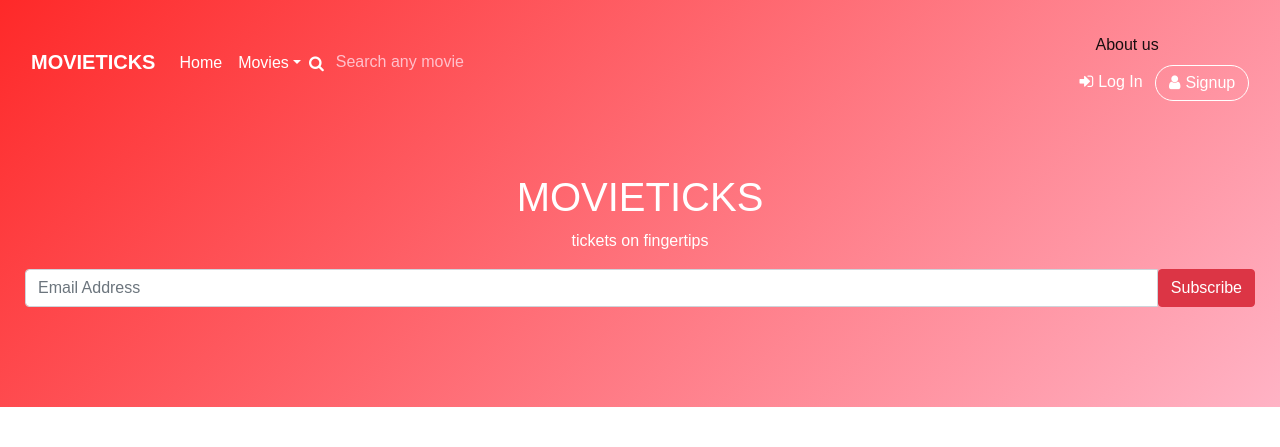
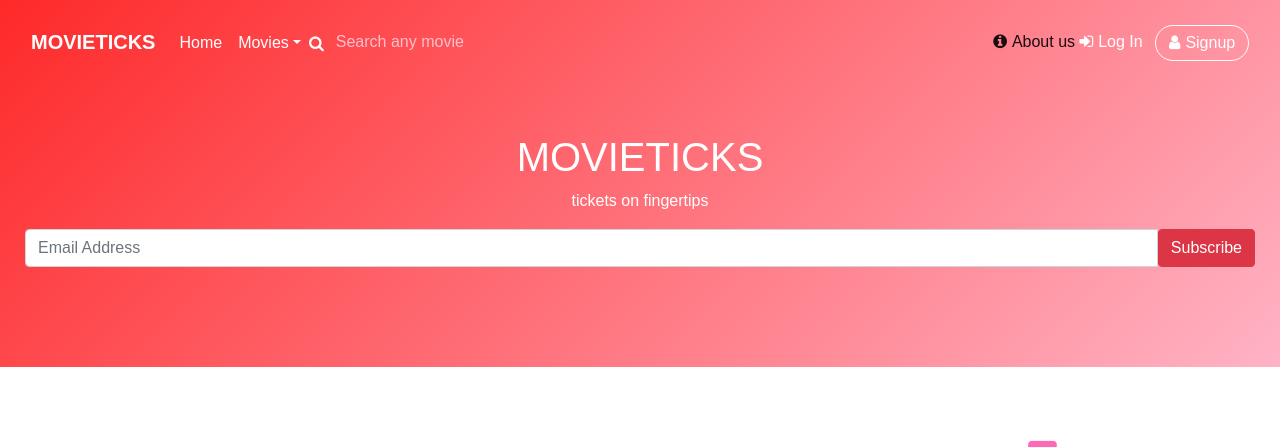
Before and after one commit to venkatateja111/nodejs-mongodb-movie-booking-system, a Node server app: page /about_us in a window 1280 px wide. Shown: the top 447 px of the page. Run offline with Node 20, Linux system fonts and the light colour scheme; some libraries are stand-ins or nearby versions.

Commit message:
Update header.ejs

```diff
--- a/views/partials/header.ejs
+++ b/views/partials/header.ejs
@@ -80,7 +80,8 @@
                   else
                   {
                     %>
-                       <a class="nav-link" href="/about_us">About us</a>
+
+                       <a class="about_us" href="/about_us"><i class="fa fa-info-circle" aria-hidden="true" style="padding-right: 5px;"></i>About us</a>
                        <a class="login" href="/login"><i class="fa fa-sign-in" aria-hidden="true" style="padding-right: 5px;"></i>Log In</a>
                        <a class="btn btn-light action-button" role="button" style="color: white;" href="/signup"><i class="fa fa-user" aria-hidden="true" style="padding-right: 5px;"></i>Signup</a>
                   <%
```
